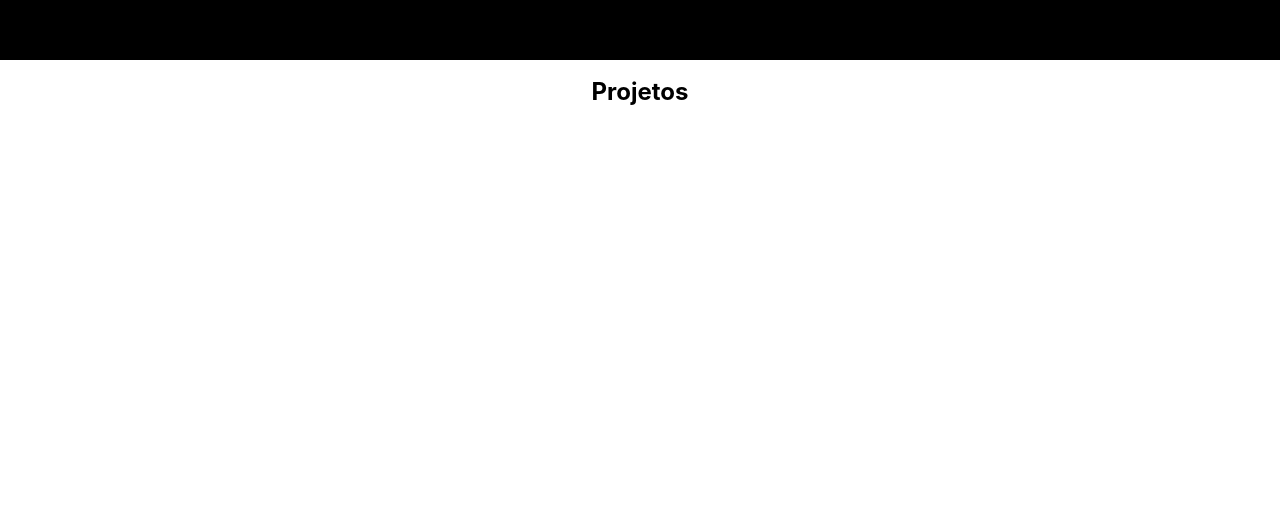
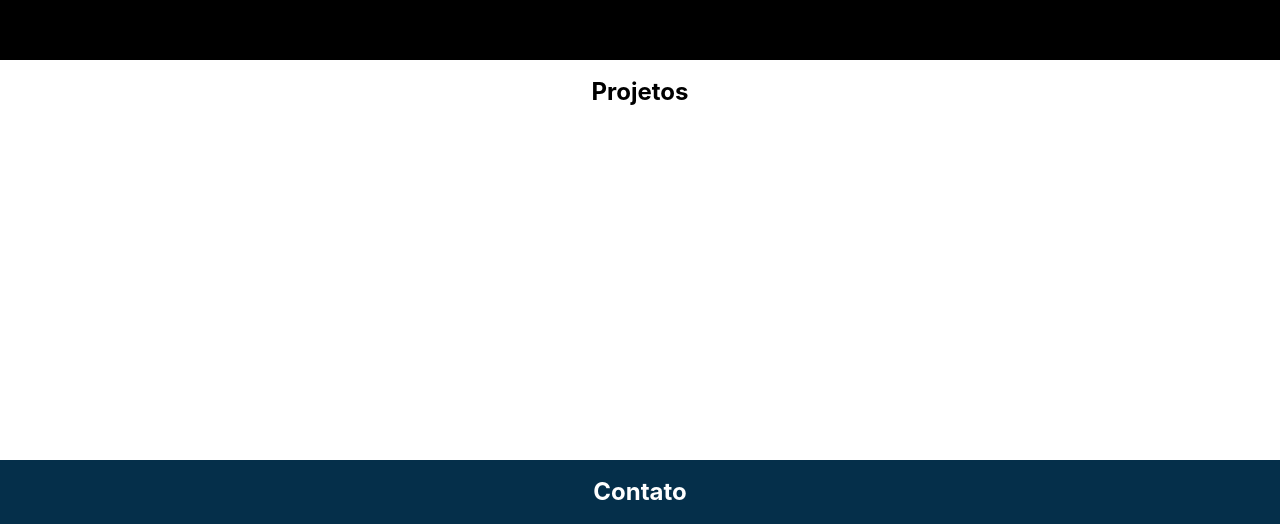
Before and after one commit to gusthavomnz/portfolio-gusthavomnz, a React (Vite) app: page / in a window 1280 px wide. Shown: the part 740-1264 px from the top of the page. Before the commit the page ends 1200 px from the top, so only its background shows below. Built offline with nearby package versions, Linux system fonts and the light colour scheme.

Commit message:
feat: criação da estrutura do component ContatoSection

```diff
--- /dev/null
+++ b/src/components/ContatoSection.tsx
@@ -0,0 +1,10 @@
+function ContatoSection() {
+    return (
+        <div className=" bg-sky-950">
+            <h1 className="text-2xl flex flex-col font-bold text-white items-center px-4 py-4 ">
+                Contato
+            </h1>
+        </div>
+    )
+}
+export default ContatoSection;
--- a/src/pages/HomePage.tsx
+++ b/src/pages/HomePage.tsx
@@ -1,6 +1,7 @@
 import HeroSection from "../components/HeroSection";
 import FormacaoSection from "../components/FormaçãoSection";
 import ProjetosSection from "../components/ProjetosSection";
+import ContatoSection from "../components/ContatoSection";
 
 export default function HomePage() {
   return (
@@ -8,6 +9,7 @@ export default function HomePage() {
       <HeroSection />
       <FormacaoSection />
       <ProjetosSection />
+      <ContatoSection />
     </div>
 
   );
```
